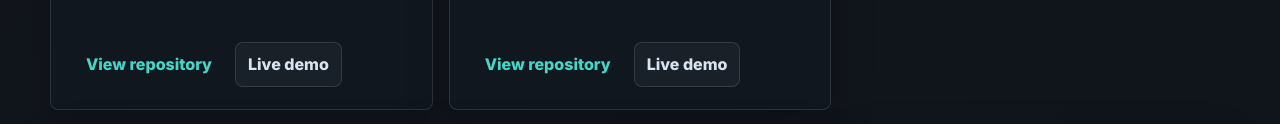
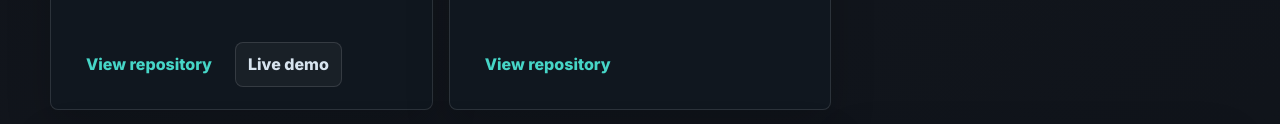
Before and after one commit to Anu-don/Anu-Don-Profile, a plain HTML site: page index.html in a window 1280 px wide. Shown: the part 1899-2023 px from the top of the page. Drawn offline with Linux system fonts and the light colour scheme.

Commit message:
Add files via upload

```diff
--- a/index.html
+++ b/index.html
@@ -141,7 +141,7 @@
           </p>
           <div class="project-links">
             <a href="https://github.com/Anu-don/AdminDashBoardByAnu" target="_blank" rel="noreferrer">View repository</a>
-            <a class="demo-link" href="#" aria-label="Add live demo link for AdminDashBoardByAnu">Live demo</a>
+            <a class="demo-link" href="https://admin-dash-board-by-anu.vercel.app/" aria-label="Add live demo link for AdminDashBoardByAnu">Live demo</a>
           </div>
         </article>
 
@@ -157,7 +157,7 @@
           </p>
           <div class="project-links">
             <a href="https://github.com/Anu-don/devops-intern-final" target="_blank" rel="noreferrer">View repository</a>
-            <a class="demo-link" href="#" aria-label="Add live demo link for DevOps Intern Final">Live demo</a>
+            <!-- <a class="demo-link" href="#" aria-label="Add live demo link for DevOps Intern Final">Live demo</a> -->
           </div>
         </article>
 
@@ -174,7 +174,7 @@
             </p>
             <div class="project-links">
               <a href="https://github.com/Anu-don/MyGame" target="_blank" rel="noreferrer">View repository</a>
-              <a class="demo-link" href="#" aria-label="Add live demo link for MyGame">Live demo</a>
+              <a class="demo-link" href="https://anu-don-mygame.vercel.app/" aria-label="Add live demo link for MyGame">Live demo</a>
             </div>
           </div>
         </article>
```
Also changed, not shown: 1 other file.
